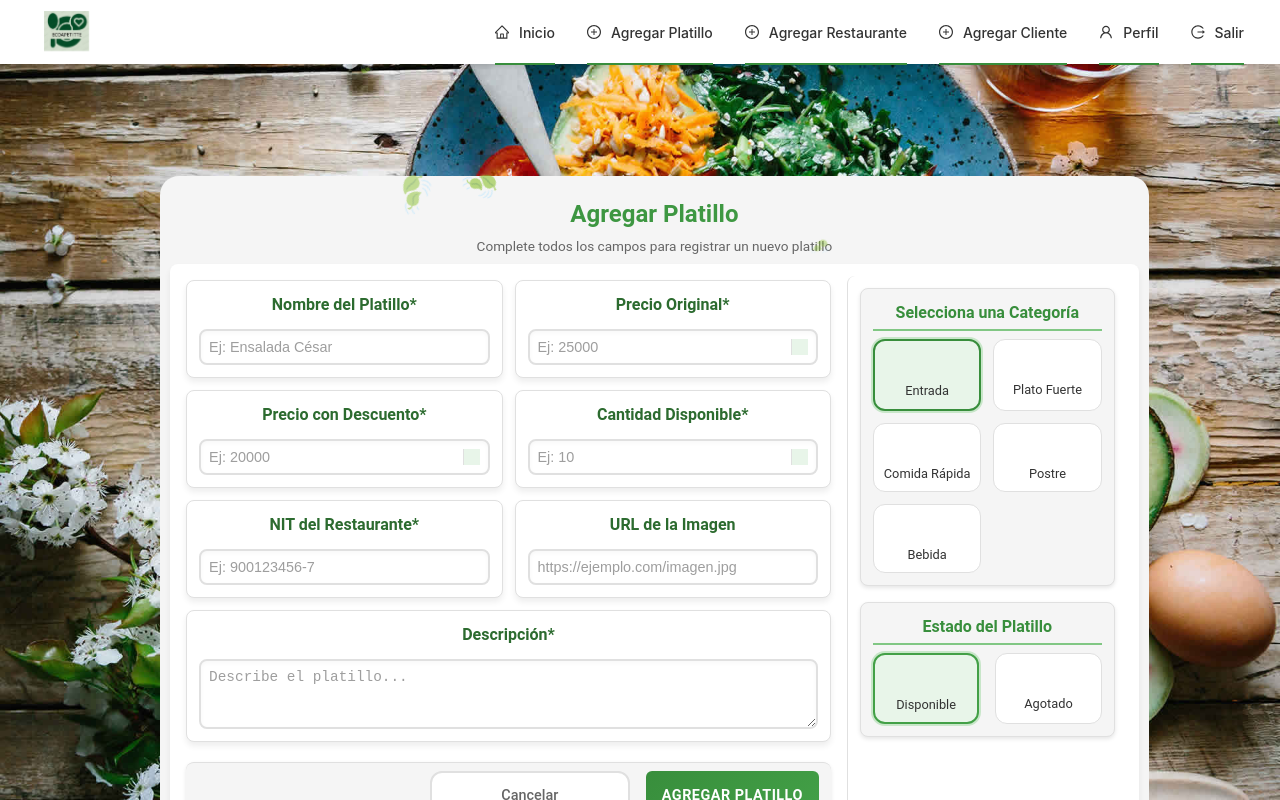
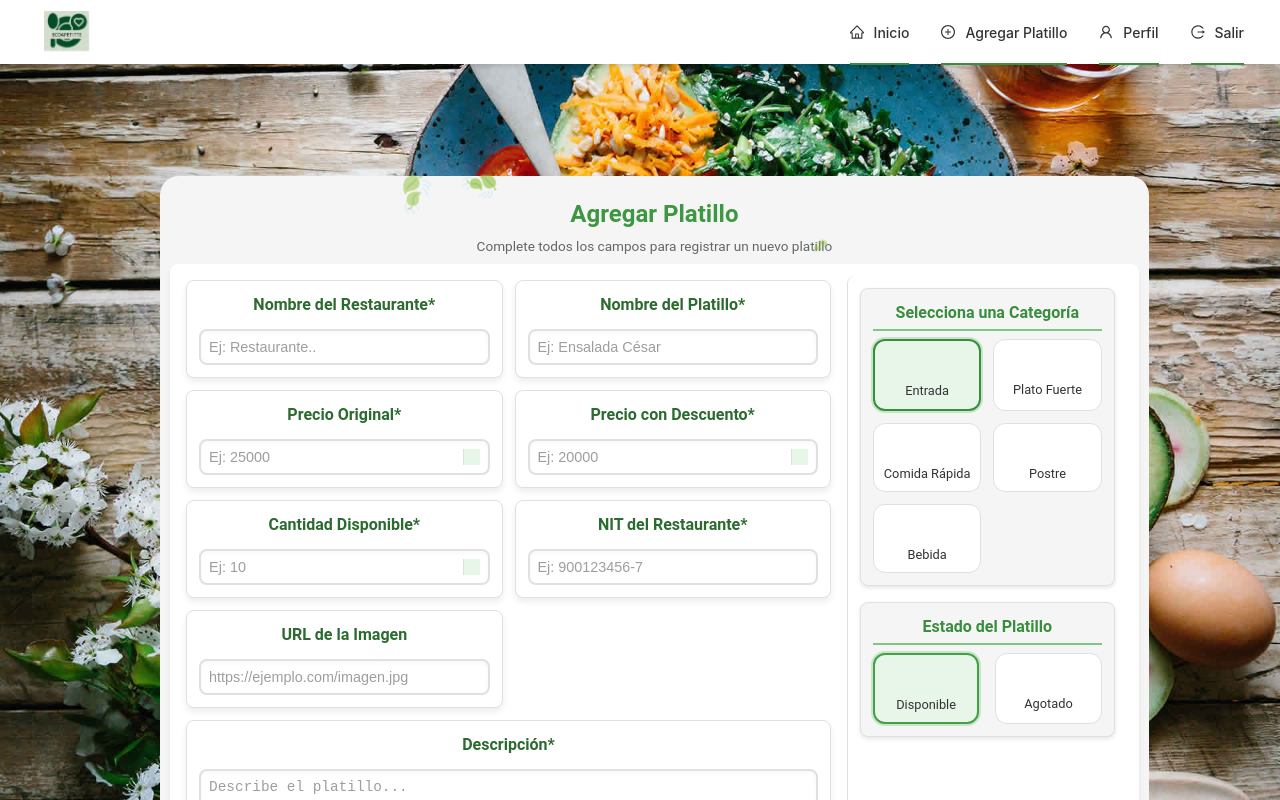
Before and after one commit to Ecoappetite/Ecoappetite-Front, a React (Vite) app: page /addDish in a window 1280 px wide. Shown: the top 800 px of the page. Built offline with nearby package versions, Linux system fonts and the light colour scheme; some icons are missing; a web font is replaced by a local one.

Commit message:
rama dev funcioando

```diff
--- a/src/api/axiosConfig.ts
+++ b/src/api/axiosConfig.ts
@@ -15,7 +15,7 @@ api.interceptors.request.use(
   (config) => {
     const token = localStorage.getItem("token"); // Obtener el token del localStorage
     if (token) {
-      config.headers.Authorization = `Bearer ${token}`; // Agregar el token al encabezado
+      config.headers.Authorization = token; // Agregar el token al encabezado
     }
     return config;
   },
--- a/src/components/navbar/navbar.jsx
+++ b/src/components/navbar/navbar.jsx
@@ -27,21 +27,9 @@ const Navbar = () => {
       label: "Agregar Platillo",
       onClick: () => navigate("/addDish"),
     },
-    // agregar ´platillo
-    {
-      key: "addRestaurant",
-      icon: <PlusCircleOutlined />,
-      label: "Agregar Restaurante",
-      onClick: () => navigate("/addRestaurant"),
-    },
 
-    // agregar cliente
-    {
-        key: "addClient",
-        icon: <PlusCircleOutlined />,
-        label: "Agregar Cliente",
-        onClick: () => navigate("/addClient"),
-    },
+
+
 
     {
       key: "profile",
--- a/src/pages/AddClient.jsx
+++ b/src/pages/AddClient.jsx
@@ -19,8 +19,6 @@ const validationSchema = Yup.object({
     .matches(/^3\d{9}$/, 'Formato: 3'),
   direccion: Yup.string()
     .required('La dirección es requerida'),
-  preferencias: Yup.string()
-    .required('Las preferencias son requeridas'),
   correo: Yup.string()
     .email('Correo electrónico inválido')
     .required('El correo es requerido'),
@@ -45,8 +43,7 @@ const AddClient = () => {
         email: values.email,
         telefono: values.telefono,
         direccion: values.direccion,
-        preferencias: values.preferencias,
-        restaurantesFavoritos: [],
+
       };
 
       const usuarioData = {
@@ -62,7 +59,7 @@ const AddClient = () => {
 
       console.log("Payload enviado:", payload);
 
-      await axios.post('http://localhost:8080/consumidor', payload,{ withCredentials: true });
+      await axios.post('http://localhost:8080/registro/consumidor', payload,{ withCredentials: true });
       alert('Cliente registrado exitosamente');
       navigate('/login');
     } catch (error) {
@@ -89,7 +86,7 @@ const AddClient = () => {
               email: '',
               telefono: '',
               direccion: '',
-              preferencias: '',
+
               correo: '',
               contrasena: ''
             }}
@@ -123,11 +120,7 @@ const AddClient = () => {
                     <ErrorMessage name="direccion" component="span" className="error-text" />
                   </div>
 
-                  <div className="form-group-client">
-                    <label htmlFor="preferencias">Preferencias*</label>
-                    <Field type="text" name="preferencias" placeholder="Vegetariano/Carne/pollo" />
-                    <ErrorMessage name="preferencias" component="span" className="error-text" />
-                  </div>
+
 
                   <div className="form-group-client">
                     <label htmlFor="correo">Correo del Usuario*</label>
--- a/src/pages/AddPlatillo.tsx
+++ b/src/pages/AddPlatillo.tsx
@@ -23,6 +23,7 @@ const AddPlatillo = () => {
   const [showSuccessMessage, setShowSuccessMessage] = useState(false);
 
   const [platillo, setPlatillo] = useState({
+    nombreRestaurante: '',
     nombre: '',
     precioOriginal: '',
     precioDescuento: '',
@@ -36,6 +37,10 @@ const AddPlatillo = () => {
 
   const validateForm = () => {
     const errors: FormErrors = {};
+
+    if (!platillo.nombreRestaurante.trim()) {
+          errors.nombreRestaurante = 'El nombre del restaurante es requerido';
+    }
 
     if (!platillo.nombre.trim()) {
       errors.nombre = 'El nombre es requerido';
@@ -110,6 +115,7 @@ const AddPlatillo = () => {
     setIsSubmitting(true);
     try {
       const platilloData = {
+        nitRestaurante: platillo.nitRestaurante,
         nombre: platillo.nombre,
         precioOriginal: parseFloat(platillo.precioOriginal),
         precioDescuento: parseFloat(platillo.precioDescuento),
@@ -146,7 +152,7 @@ const AddPlatillo = () => {
       };
 
       const response = await axios.put(
-        `http://localhost:8080/restaurante/${platillo.nitRestaurante}/platillo`,
+        `http://localhost:8080/restaurante/${platillo.nombreRestaurante}/platillo`,
         platilloData,
         config
       );
@@ -216,6 +222,19 @@ const AddPlatillo = () => {
           <form onSubmit={handleSubmit} className="addPlatillo-form">
             <div className="form-left-panel">
               <div className="form-grid">
+                <div className="form-group">
+                  <label htmlFor="nombreRestaurante">Nombre del Restaurante*</label>
+                  <input
+                    id="nombreRestaurante"
+                    type="text"
+                    name="nombreRestaurante"
+                    placeholder="Ej: Restaurante.."
+                    value={platillo.nombreRestaurante}
+                    onChange={handleChange}
+                    className={formErrors.nombreRestaurante ? 'error' : ''}
+                  />
+                  {formErrors.nombreRestaurante && <span className="error-text">{formErrors.nombreRestaurante}</span>}
+                </div>
                 <div className="form-group">
                   <label htmlFor="nombre">Nombre del Platillo*</label>
                   <input
--- a/src/pages/addRestaurant.jsx
+++ b/src/pages/addRestaurant.jsx
@@ -58,10 +58,27 @@ const AddRestaurant = () => {
         return;
       }
 
+      const variable ={
+          "usuario": {
+              "correo": values.correo,
+              "contrasena": values.contrasena
+          },
+          "restaurante":{
+              "nit": values.nit,
+              "nombre": values.nombre,
+              "direccion": values.direccion,
+              "telefono": values.telefono,
+              "whatsapp": values.whatsapp,
+              "categoria": values.categoria ,
+              "imagen": values.imagen,
+              "descripcion": values.descripcion
+          }
+      }
+
       // Enviar la solicitud POST al backend con el token en la cabecera Authorization
       const response = await axios.post(
-        'http://localhost:8080/restaurante', // URL del backend
-        values, // Los valores del formulario
+        'http://localhost:8080/registro/restaurante', // URL del backend
+        variable, // Los valores del formulario
         {
           headers: {
             'Authorization': `${token}`, // Incluir el token en la cabecera
```
